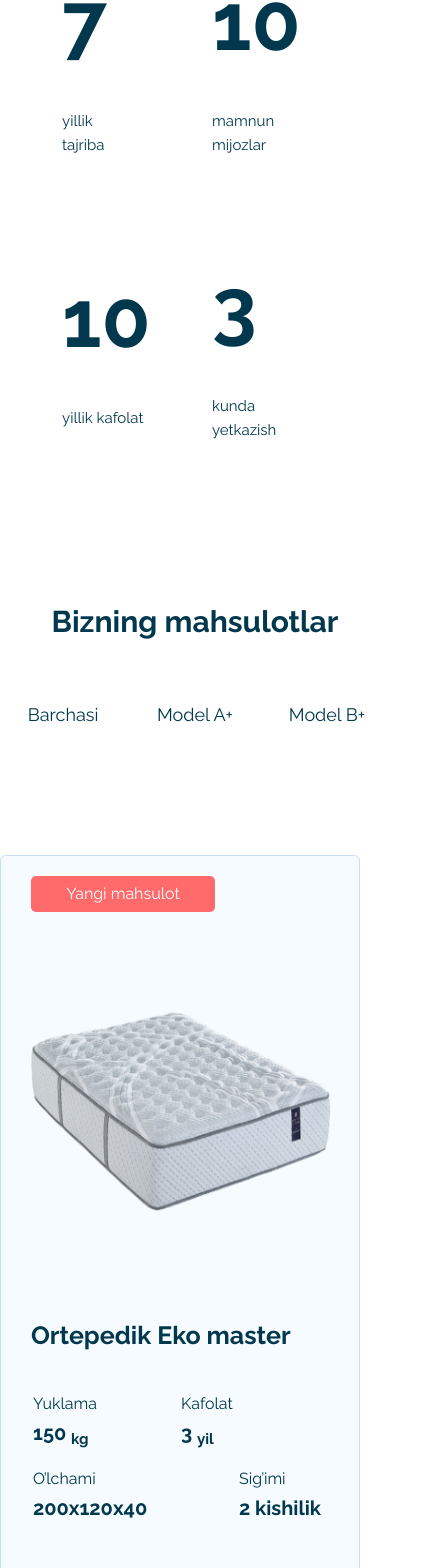
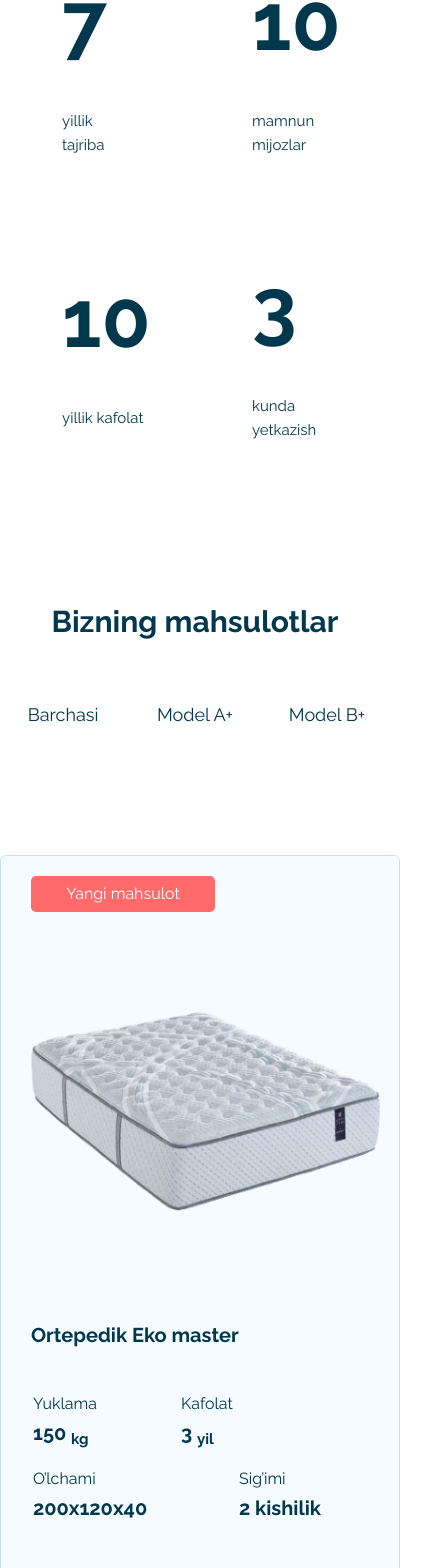
Before and after one commit to roziqov1011/matras, a React (Create React App) app: page / in a window 390 px wide. Shown: the part 1128-2696 px from the top of the page, 430 px wide, since content can reach past the window. Built offline with nearby package versions, Linux system fonts and the light colour scheme.

Commit message:
add sulaymon

```diff
--- a/src/components/Card/card.scss
+++ b/src/components/Card/card.scss
@@ -239,9 +239,6 @@
                     width: 150px;
                     justify-content: space-between;
                 }
-                .li2{
-
-                }
             }
         }
     }
@@ -276,9 +273,9 @@
         margin-top: 80px;
     }
 }
-@media only screen and (max-width: 450px){
+@media only screen and (max-width: 480px){
     .card{
-        width: 100%;
+        width: 400px;
         background: #F6FBFF;
         border: 1px solid #C7DFF5;
         padding: 20px 30px;
@@ -286,14 +283,14 @@
     }
     .card__matras{
         img{
-            width: 300px;
+            width: 350px;
             height: 200px;
         }
 
     }
     .card__item{
         .card__title{
-            font-size: 25px !important;
+            font-size: 20px !important;
         }
     }
 }
--- a/src/components/Static/Static.scss
+++ b/src/components/Static/Static.scss
@@ -36,10 +36,10 @@
         }
     }
 }
-@media only screen and (max-width: 450px){
+@media only screen and (max-width: 480px){
     .Statistica{
         width: 100px !important;
-        margin-right: 50px;
+        margin-right: 10px;
     }
     .static{
         p{
--- a/src/pages/Home/Home.jsx
+++ b/src/pages/Home/Home.jsx
@@ -70,7 +70,6 @@ function Home() {
                   {
                     maxsulot && maxsulot.map((e,i)=>(
                       <Card key={i} maxsulot={e}/>
-
                     ))
                   }
                 </div>
--- a/src/pages/Home/Home.scss
+++ b/src/pages/Home/Home.scss
@@ -615,13 +615,13 @@
     }
 }
 //responsiv__8
-@media only screen and (max-width: 450px){
+@media only screen and (max-width: 480px){
     .Cardss{
         width: 0px;
         margin-left: -20px;
     }
     .cardss{
-        width: 400px;
+        width: 450px;
         height: 1000px;
         padding: 20px;
         overflow: auto;
```
